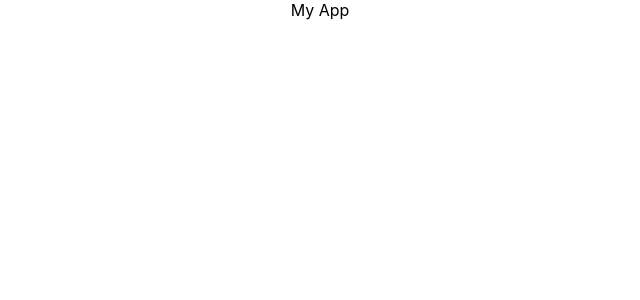
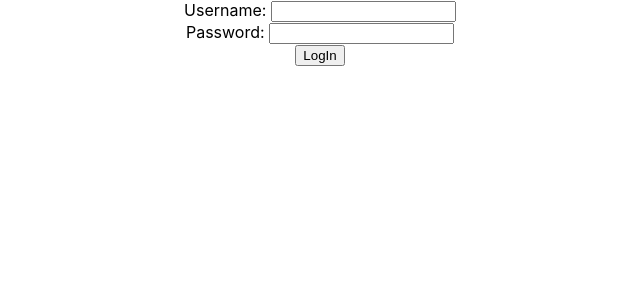
Before and after one commit to sawan52/react-js, a React (Create React App) app: page / in a window 1280 px wide. Shown: the top 300 px of the page, without its empty margins (320-960 px from the left). Built offline with nearby package versions, Linux system fonts and the light colour scheme.

Commit message:
created login component & added in App.js

```diff
--- a/src/App.js
+++ b/src/App.js
@@ -1,7 +1,12 @@
 import "./App.css";
+import Login from "./login/Login";
 
 function App() {
-  return <div className="App">My App</div>;
+  return (
+    <div className="App">
+      <Login />
+    </div>
+  );
 }
 
 export default App;
--- /dev/null
+++ b/src/login/Login.js
@@ -0,0 +1,15 @@
+import React from "react";
+
+function Login() {
+  return (
+    <div>
+      Username: <input type="text" name="username" />
+      <br />
+      Password: <input type="password" name="password" />
+      <br />
+      <button>LogIn</button>
+    </div>
+  );
+}
+
+export default Login;
```
